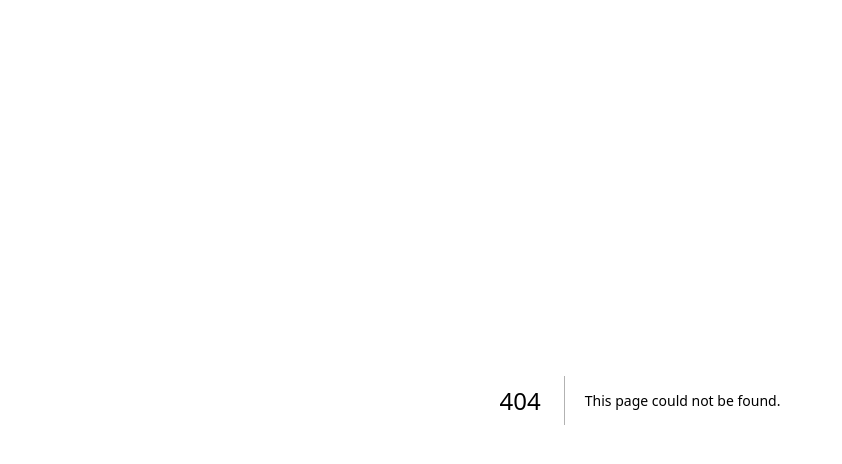
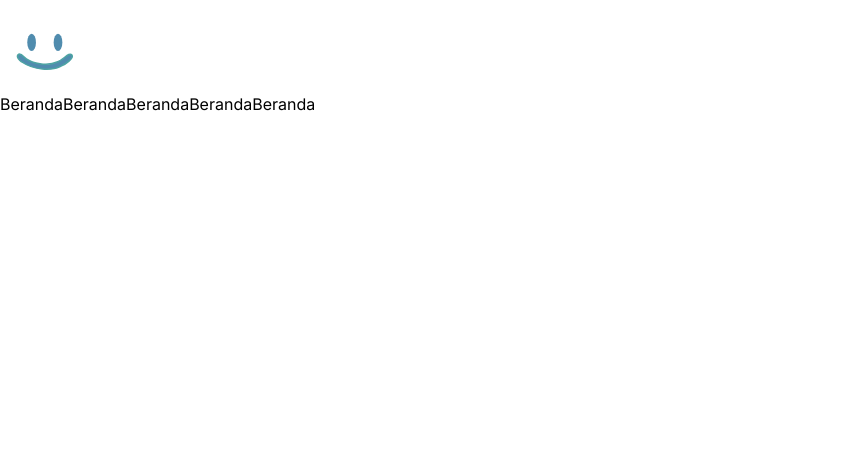
Before and after one commit to rizkisahat996/dialect-app, a Next.js app: page /dashboard in a window 1280 px wide. Before the commit this address had no page. Shown: the top 464 px of the page, without its empty margins (0-842 px from the left). Built offline with nearby package versions, Linux system fonts and the light colour scheme.

Commit message:
push branch navbar

```diff
--- /dev/null
+++ b/src/app/dashboard/page.js
@@ -0,0 +1,25 @@
+import Image from "next/image";
+import "../../css/index.css";
+
+export default function Dashboard() {
+  return (
+    <main>
+      <div className="navbar-main">
+        <Image
+          src="/book-icon.svg"
+          alt="Book Logo"
+          width={90}
+          height={90}
+          priority
+        />
+        <div className="navbar-items">
+          <span>Beranda</span>
+          <span>Beranda</span>
+          <span>Beranda</span>
+          <span>Beranda</span>
+          <span>Beranda</span>
+        </div>
+      </div>
+    </main>
+  );
+}
--- a/src/css/index.css
+++ b/src/css/index.css
@@ -1,4 +1,5 @@
 @import url(./login-register/index.css);
+@import url(./dashboard/index.css);
 
 *{
     box-sizing: border-box
```
Also changed, not shown: src/css/dashboard/_navbar.css (added), src/css/dashboard/index.css (added).
